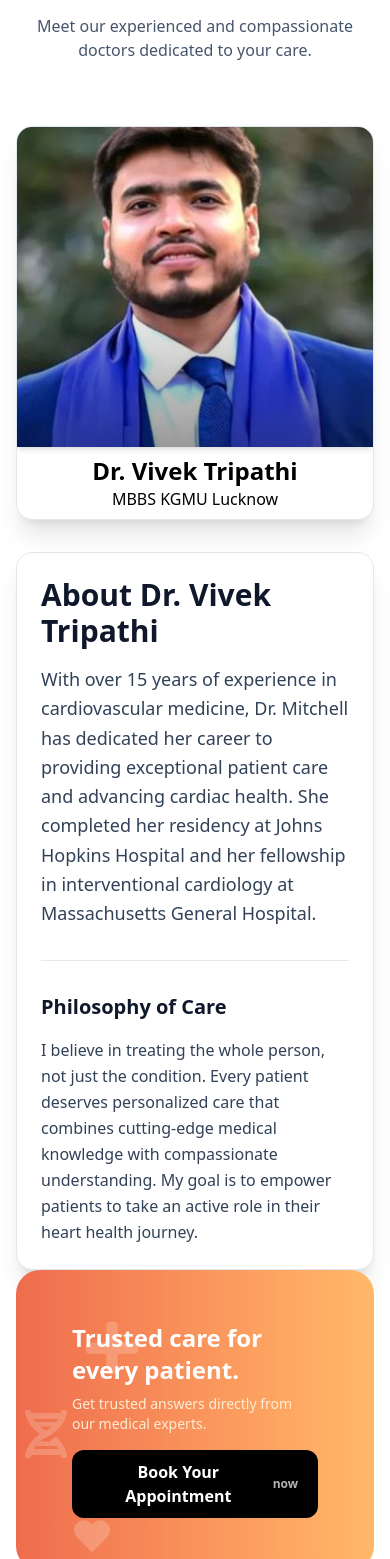
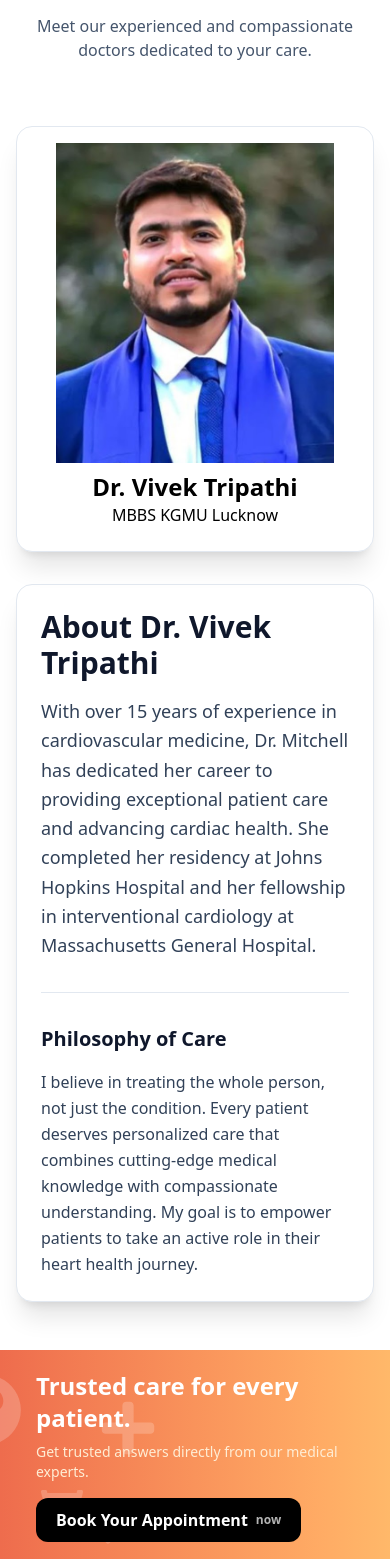
Before and after one commit to AnkitaMaurya-2908/omkar-hospital, a Next.js app in the folder frontend/: page /doctors in a window 390 px wide. Shown: the part 189-1748 px from the top of the page. Built offline with nearby package versions, Linux system fonts and the light colour scheme.

Commit message:
add call to action to every page

```diff
--- a/frontend/src/app/about/page.js
+++ b/frontend/src/app/about/page.js
@@ -1,7 +1,7 @@
 import BannerSection from "@/components/AboutPage/BannerSection";
-import HealthCTA from "@/components/AboutPage/CTA";
 import AboutPageHeader from "@/components/AboutPage/Header";
 import Footer from "@/components/Footer/Footer";
+import CallToAction from "@/components/HeroSection/CallToAction";
 import Navbar from "@/components/HeroSection/Navbar";
 import React from "react";
 
@@ -10,8 +10,8 @@ export default function AboutPage() {
     <>
       <Navbar />
       <AboutPageHeader />
-      <HealthCTA/>
       <BannerSection />
+      <CallToAction/>
       <Footer />
     </>
   );
--- a/frontend/src/app/contact/page.js
+++ b/frontend/src/app/contact/page.js
@@ -3,6 +3,7 @@ import Footer from '@/components/Footer/Footer'
 import Navbar from '@/components/HeroSection/Navbar'
 import React from 'react'
 import Image from 'next/image'
+import CallToAction from '@/components/HeroSection/CallToAction'
 
 export default function ContactPage() {
   return (
@@ -10,6 +11,7 @@ export default function ContactPage() {
     <div className='bg-zinc-50 pt-28 lg:pt-32'></div>
     <Navbar/>
     <ContactForm/>
+    <CallToAction/>
     <Footer/>
     </>
   )
--- a/frontend/src/app/doctors/page.js
+++ b/frontend/src/app/doctors/page.js
@@ -1,5 +1,6 @@
 import HealthCTA from '@/components/AboutPage/CTA'
 import Footer from '@/components/Footer/Footer'
+import CallToAction from '@/components/HeroSection/CallToAction'
 import Navbar from '@/components/HeroSection/Navbar'
 import Doctor from '@/components/MeetOurDoctorsPage/Doctor'
 import React from 'react'
@@ -9,7 +10,7 @@ export default function MeetOurDoctorPage() {
     <>
     <Navbar/>
     <Doctor/>
-    <HealthCTA/>
+    <CallToAction/>
     <Footer/>
     </>
   )
--- a/frontend/src/app/page.js
+++ b/frontend/src/app/page.js
@@ -7,6 +7,7 @@ import WhyChooseUs from "@/components/WhyChooseUs/ChooseUsSection"
 import PatientTestimonials from "@/components/Testimonials/Testimonials"
 import ContactForm from "@/components/ContactSection/ContactForm";
 import Footer from "@/components/Footer/Footer";
+import CallToAction from "@/components/HeroSection/CallToAction";
 
 export default function Home() {
   return (
@@ -20,6 +21,7 @@ export default function Home() {
       <PatientTestimonials/>
       <Faq/>
       <ContactForm/>
+      <CallToAction/>
       <Footer/>
 
     </div>
--- a/frontend/src/app/services/page.js
+++ b/frontend/src/app/services/page.js
@@ -7,6 +7,7 @@ import Footer from "@/components/Footer/Footer";
 import Header from "@/components/ServicesPage/Header";
 import OurCapabilities from "@/components/ServicesPage/OurCapabilities";
 import Card from "@/components/ServicesPage/Card";
+import CallToAction from "@/components/HeroSection/CallToAction";
 
 export default function OurServicesPage() {
   return (
@@ -26,7 +27,7 @@ export default function OurServicesPage() {
           ))}
         </div>
       </div>
-
+      <CallToAction/>
       <Footer />
     </>
   );
--- a/frontend/src/components/AboutPage/BannerSection.jsx
+++ b/frontend/src/components/AboutPage/BannerSection.jsx
@@ -3,7 +3,7 @@ import Image from "next/image";
 
 export default function BannerSection() {
   return (
-    <div className="grid grid-cols-1 md:grid-cols-3 gap-3 lg:gap-6 px-4 md:px-6 lg:px-8 my-12">
+    <div className="grid grid-cols-1 md:grid-cols-3 gap-3 lg:gap-6 px-4 md:px-6 lg:px-8 my-12 pb-4 md:pb-12">
       <div className=" relative md:col-span-2 h-[300px] sm:h-[320px] rounded-2xl overflow-hidden shadow-md  transition-transform duration-500 ease-out hover:scale-101 ">
         <Image
           src="/english-banner.png"
--- a/frontend/src/components/AboutPage/CTA.jsx
+++ b/frontend/src/components/HeroSection/CallToAction.jsx
@@ -1,12 +1,12 @@
 import Image from "next/image";
 import { FaPlus, FaDna, FaQuestionCircle, FaHeart } from "react-icons/fa";
 
-export default function HealthCTA() {
+export default function CallToAction() {
   return (
-    <section className="px-4 lg:gap-6 px-4 md:px-6 lg:px-8 md:my-6">
-      <div className="max-w-7xl mx-auto">
-        <div className="relative overflow-hidden rounded-3xl bg-gradient-to-r from-[#ee6c4d] to-orange-300  py-5 px-6 sm:py-6 sm:px-10 flex flex-col lg:flex-row items-start justify-between gap-6">
-          <div className="relative z-10 max-w-xl text-white p-8">
+    <section className="lg:gap-6">
+      <div className="mx-auto">
+        <div className="relative overflow-hidden  bg-gradient-to-r from-[#ee6c4d] to-orange-300  py-2 px-6 sm:py-2 sm:px-10 flex flex-col lg:flex-row items-start justify-between gap-6">
+          <div className="relative z-10 max-w-xl text-white p-3 md:p-8">
             <h2 className="text-2xl sm:text-3xl md:text-4xl font-bold mb-2">
               Trusted care for every patient.
             </h2>
--- a/frontend/src/components/MeetOurDoctorsPage/Doctor.jsx
+++ b/frontend/src/components/MeetOurDoctorsPage/Doctor.jsx
@@ -1,11 +1,81 @@
+
+// "use client";
+// import Image from "next/image";
+// import { doctorInfo } from "@/data/DoctorInfo";
+// export default function Doctor() {
+
+//   return (
+
+//     <div className="min-h-screen pt-12 sm:py-16 lg:py-20 ">
+//            <section className="px-4 md:px-8 lg:px-16 my-16 text-center">
+//       <h2 className="text-3xl sm:text-4xl md:text-5xl font-bold text-slate-800 leading-tight">
+//         Connecting You to{" "}
+//         <span className="text-[#ee6c4d] italic font-semibold">
+//           Trusted Health Experts
+//         </span>
+//       </h2>
+
+//       <p className="mt-4 text-slate-600 text-base sm:text-lg max-w-2xl mx-auto">
+//         Meet our experienced and compassionate doctors dedicated to your care.
+//       </p>
+//     </section>
+//       <div className="max-w-7xl mx-auto px-4 sm:px-6 lg:px-8 ">
+//         <div className="grid lg:grid-cols-3 gap-8 lg:gap-12">
+//           <div className="lg:col-span-1">
+//             <div className="sticky top-8">
+//               <div className="bg-white rounded-2xl shadow-xl overflow-hidden border border-slate-200">
+//                 <div className="relative h-80 sm:h-96 bg-gradient-to-br from-blue-100 to-slate-100 transition-transform duration-500 ease-out hover:scale-101 shadow-md hover:shadow:lg">
+//                   <Image
+//                     src={doctorInfo.image}
+//                     alt={doctorInfo.name}
+//                     className="w-full h-full object-cover"
+//                     height={200}
+//                     width={200}
+//                   />
+//                   <div className="absolute inset-0 bg-gradient-to-t from-black/40 via-transparent to-transparent"></div>
+//                 </div>
+
+//                 <div className="text-center p-2">
+//                   <h2 className="text-2xl font-bold">{doctorInfo.name}</h2>
+//                   <p> {doctorInfo.title}</p>
+//                 </div>
+//               </div>
+//             </div>
+//           </div>
+
+//           <div className="lg:col-span-2">
+//             <div className="bg-white rounded-2xl shadow-xl border border-slate-200 p-6 sm:p-8 lg:p-10">
+//               <div className="space-y-6 animate-fadeIn">
+//                 <h3 className="text-3xl font-bold text-slate-900 mb-4">
+//                   About {doctorInfo.name}
+//                 </h3>
+//                 <p className="text-lg text-slate-700 leading-relaxed">
+//                   {doctorInfo.about}
+//                 </p>
+//                 <div className="mt-8 pt-8 border-t border-slate-200">
+//                   <h4 className="text-xl font-bold text-slate-900 mb-4">
+//                     Philosophy of Care
+//                   </h4>
+//                   <p className="text-slate-700 leading-relaxed">
+//                     {doctorInfo.message}
+//                   </p>
+//                 </div>
+//               </div>
+//             </div>
+//           </div>
+//         </div>
+//       </div>
+//     </div>
+//   );
+// }
+
+
 "use client";
 import Image from "next/image";
 import { doctorInfo } from "@/data/DoctorInfo";
 export default function Doctor() {
-
   return (
-
-    <div className="min-h-screen pt-12 sm:py-16 lg:py-20 ">
+    <div className=" pt-12 py-12 sm:py-16 lg:py-20 ">
       <section className="px-4 md:px-8 lg:px-16 my-16 text-center">
         <h2 className="text-3xl sm:text-4xl md:text-5xl font-bold text-slate-800 leading-tight">
           Connecting You to{" "}
@@ -22,16 +92,18 @@ export default function Doctor() {
         <div className="grid lg:grid-cols-3 gap-8 lg:gap-12">
           <div className="lg:col-span-1">
             <div className="sticky top-8">
-              <div className="bg-white rounded-2xl shadow-xl overflow-hidden border border-slate-200">
-                <div className="relative h-80 sm:h-96 bg-gradient-to-br from-blue-100 to-slate-100 transition-transform duration-500 ease-out hover:scale-101 shadow-md hover:shadow:lg">
+              <div className="bg-white rounded-2xl shadow-xl overflow-hidden py-4 border border-slate-200">
+                <div className="relative h-80 sm:h-96 transition-transform duration-500 ease-out hover:scale-101 hover:shadow:lg">
                   <Image
                     src={doctorInfo.image}
                     alt={doctorInfo.name}
-                    className="w-full h-full object-cover"
+                    className="w-full h-full object-contain object-center"
                     height={200}
                     width={200}
                   />
-                  <div className="absolute inset-0 bg-gradient-to-t from-black/40 via-transparent to-transparent"></div>
+
+
+                  <div className="absolute pointer-events-none"></div>
                 </div>
 
                 <div className="text-center p-2">
@@ -42,7 +114,7 @@ export default function Doctor() {
             </div>
           </div>
 
-          <div className="lg:col-span-2">
+          <div className="lg:col-span-2 my-auto">
             <div className="bg-white rounded-2xl shadow-xl border border-slate-200 p-6 sm:p-8 lg:p-10">
               <div className="space-y-6 animate-fadeIn">
                 <h3 className="text-3xl font-bold text-slate-900 mb-4">
```
Lines whose indentation alone changed are shown as unchanged.
